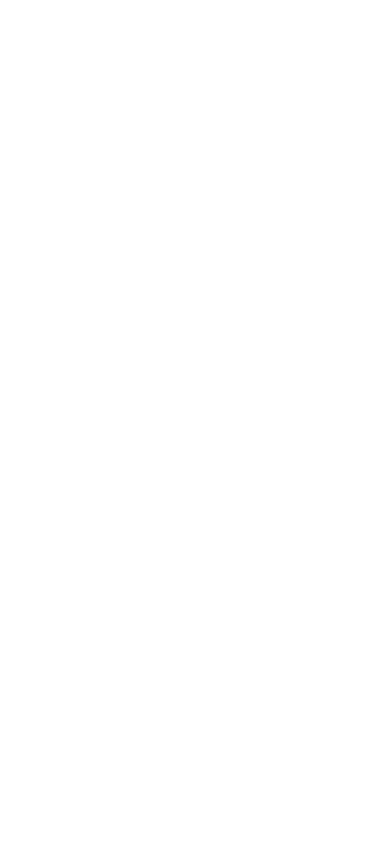
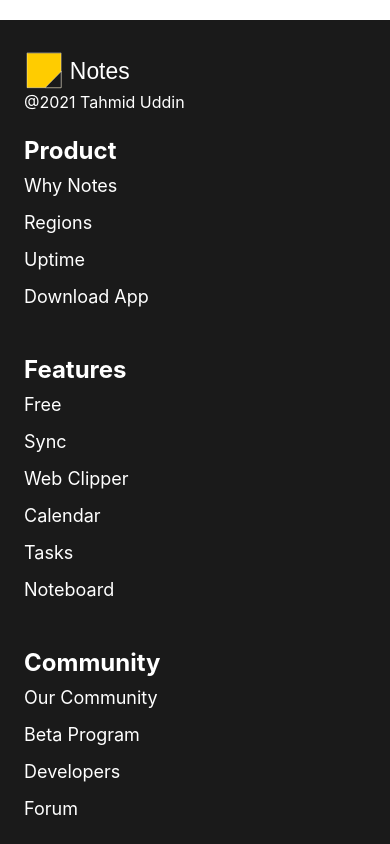
Before and after one commit to TahmidU/NotesWebApp, a React (Create React App) app in the folder frontend/: page / in a window 390 px wide. Shown: the part 920-1764 px from the top of the page. Before the commit the page ends 844 px from the top, so only its background shows below. Built offline with nearby package versions, Linux system fonts and the light colour scheme.

Commit message:
- New: Footer complete and responsive. - New: Layout component added. - Refactor: Scrollbar locked when nav menu opened.

```diff
--- /dev/null
+++ b/frontend/src/components/Footer.js
@@ -0,0 +1,51 @@
+import React from 'react';
+import '../styles/footer.css';
+import LogoImg from '../img/logo_alt.svg';
+
+export const Footer = () => (
+    <footer>
+        <div className='footer-section-one'>
+            <div className='footer-logo-container'>
+                <img src={LogoImg} alt='logo'/>
+            </div>
+            @2021 Tahmid Uddin
+        </div>
+        <div className='footer-section-two'>
+            <ul className='footer-column'>
+                <li className='footer-header'> Product </li>
+                <li> Why Notes </li>
+                <li> Regions </li>
+                <li> Uptime </li>
+                <li> Download App </li>
+            </ul>
+            <ul className='footer-column'>
+                <li className='footer-header'> Features </li>
+                <li> Free </li>
+                <li> Sync </li>
+                <li> Web Clipper </li>
+                <li> Calendar </li>
+                <li> Tasks </li>
+                <li> Noteboard </li>
+            </ul>
+            <ul className='footer-column'>
+                <li className='footer-header'> Community </li>
+                <li> Our Community </li>
+                <li> Beta Program </li>
+                <li> Developers </li>
+                <li> Forum </li>
+            </ul>
+            <ul className='footer-column'>
+                <li className='footer-header'> Support </li>
+                <li> Help </li>
+                <li> Trouble Shooting </li>
+                <li> Blog </li>
+            </ul>
+            <ul className='footer-column'>
+                <li className='footer-header'> Company </li>
+                <li> About Us </li>
+                <li> Careers </li>
+                <li> Contact Us </li>
+            </ul>
+        </div>
+    </footer>
+);
--- /dev/null
+++ b/frontend/src/components/Layout.js
@@ -0,0 +1,15 @@
+import React from 'react';
+import { Navbar } from './Navbar';
+import { Footer } from './Footer';
+
+export const Layout = ({children}) => (
+
+    <>
+        <Navbar/>
+        <div className='main_body' style={{width: '100%', height: '100vh'}}>
+            {children}
+        </div>
+        <Footer/>
+    </>
+
+);
--- a/frontend/src/components/Navbar.js
+++ b/frontend/src/components/Navbar.js
@@ -1,4 +1,4 @@
-import { useState, React } from 'react';
+import { useState, useEffect, React } from 'react';
 import '../styles/theme.css';
 import '../styles/navbar.css';
 import '../styles/button.css';
@@ -13,11 +13,43 @@
 
     const [isCheckboxChecked, setCheckboxState] = useState(false);
 
+    useEffect(() => {
+
+        window.addEventListener('resize', handleWindowResize);
+        return () => {
+            window.removeEventListener('resize', handleWindowResize)
+        }
+    });
+
+    function handleWindowResize(event){
+        if(window.innerWidth > 768){
+
+            document.body.style.position = '';
+
+        }else if(window.innerWidth <= 768 && isCheckboxChecked){
+
+            document.body.style.position = 'fixed';
+
+        }
+
+    }
+
     function handleCheckboxOnChange(event){
 
         const isChecked = event.target.checked;
+
         if(isChecked !== isCheckboxChecked){
             setCheckboxState(isChecked);
+        }
+
+        if(isChecked){
+
+            document.body.style.position = 'fixed';
+
+        }else{
+
+            document.body.style.position = '';
+
         }
 
     }
--- a/frontend/src/pages/Home.js
+++ b/frontend/src/pages/Home.js
@@ -1,14 +1,13 @@
 import React from 'react';
-import { Navbar } from '../components/Navbar';
+import { Layout } from '../components/Layout';
 
 const Home = () => {
 
 
     return(
-        <div>
-            <Navbar></Navbar>
-            <div>Hello!</div>
-        </div>
+        <Layout>
+            Hello
+        </Layout>
     );
 
 }
--- /dev/null
+++ b/frontend/src/styles/footer.css
@@ -0,0 +1,76 @@
+footer{
+    background-color: var(--quaternary-colour);
+    padding: 1rem;
+    padding-top: 1.5rem;
+    color: var(--text-colour-dark-alt);
+    display: flex;
+    flex-direction: row;
+}
+
+.footer-section-one{
+    padding: 0.5rem;
+}
+
+.footer-logo-container{
+    width: 110px;
+    height: 40px;
+
+}
+
+.footer-logo-container img{
+    width: 100%;
+    height: auto;
+}
+
+.footer-section-two{
+    display: flex;
+    flex-direction: row;
+    justify-content: space-evenly;
+    margin-left: 1rem;
+    width: 70%;
+    padding-bottom: 1rem;
+}
+
+.footer-column{
+    display: flex;
+    flex-direction: column;
+    text-align: start;
+    text-decoration: none;
+    list-style: none;
+    padding-left: 0rem;
+}
+
+.footer-header{
+    text-align: start;
+    font-size: x-large;
+    font-weight: 700;
+    margin-bottom: 0.625rem;
+}
+
+.footer-header ~ li{
+    font-size: small;
+    margin-bottom: 0.2rem;
+}
+
+@media screen and (max-width:768px) {
+
+    footer{
+        flex-direction: column;
+    }
+
+    .footer-section-two{
+        flex-direction: column;
+        margin-left: 0.5rem;
+    }
+
+    .footer-column{
+        padding-left: 0rem;
+        padding-right: 1rem;
+    }
+
+    .footer-header ~ li{
+        font-size: large;
+        margin-bottom: 1rem;
+    }
+
+}
--- a/frontend/src/styles/navbar.css
+++ b/frontend/src/styles/navbar.css
@@ -71,6 +71,11 @@
         display: none;
     }
 
+    body{
+        overflow-y: scroll;
+        width: 100%;
+    }
+
     .nav-options{
         display: block;
         padding: 0rem;
@@ -80,7 +85,7 @@
         top: 0;
         left: 0;
         background-color: var(--primary-colour);
-        overflow-y: hidden;
+        overflow: hidden;
     }
 
     .nav-options ul{
--- a/frontend/src/styles/theme.css
+++ b/frontend/src/styles/theme.css
@@ -2,11 +2,12 @@
     --primary-colour: #FFF;
     --secondary-colour: #FFCC00;
     --tetiary-colour: #A6A6A6;
-    --quaternary-colour: #191919;
+    --quaternary-colour: #1a1a1a;
     --accent-colour: #256CE1;
     --accent-colour-alt: var(--primary-colour);
     --text-colour: var(var(--quaternary-colour));
     --text-colour-alt: var(--tetiary-colour);
+    --text-colour-dark-alt: var(--primary-colour);
     --text-colour-btn: var(--primary-colour);
     --text-colour-btn-alt: var(--accent-colour);
 
```
Also changed, not shown: frontend/src/img/logo_alt.svg (added).
